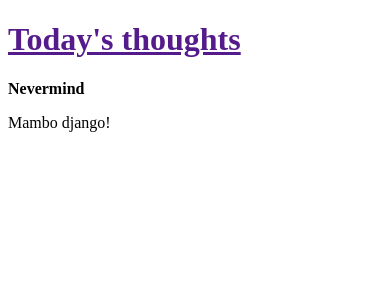
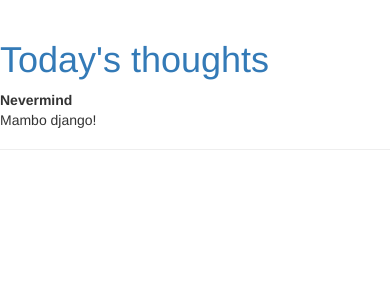
Before and after one commit to cristinadece/djangoblog, a Django app: page / in a window 390 px wide. Shown: the top 300 px of the page. Run offline with Django 3.2, Linux system fonts and the light colour scheme; data that the repository does not hold is empty; some libraries are stand-ins or nearby versions.

Commit message:
css stuff

```diff
--- a/blog/templates/blog/post_list.html
+++ b/blog/templates/blog/post_list.html
@@ -1,29 +1,37 @@
-<!DOCTYPE html>
+{% load staticfiles %}
 <html lang="en">
     <head>
+        <title>Hell-o-world!</title>
+        <link rel="stylesheet" href="//maxcdn.bootstrapcdn.com/bootstrap/3.2.0/css/bootstrap.min.css">
+        <link rel="stylesheet" href="//maxcdn.bootstrapcdn.com/bootstrap/3.2.0/css/bootstrap-theme.min.css">
+        <link rel="stylesheet" href="{% static 'css/blog.css' %}">
         <meta charset="UTF-8">
-    <title>Hell-o-world!</title>
     </head>
+
     <body>
-    <div>
-        <h1><a href="">Today's thoughts</a></a></h1>
+
+        <div class="page-header">
+            <h1><a href="/">Today's thoughts</a></h1>
             <strong>Nevermind</strong>
             <p>Mambo django!</p>
         </div>
 
-    <div>
-        <br>
+
+        <div class="content container">
+            <div class="row">
+                <div class="col-md-8">
+                    {% for post in posts %}
+                        <div class="post">
+                            <div class="date">
+                                <p>published: {{ post.published_date }}</p>
                             </div>
-
-
-    {% for post in posts %}
-        <div>
-            <p>published: {{ post.published_date }}</p>
                             <h1><a href="">{{ post.title }}</a></h1>
                             <p>{{ post.text|linebreaksbr }}</p>
-            <br>
                         </div>
                     {% endfor %}
+                </div>
+            </div>
+        </div>
 
 
     </body>
```
Lines whose indentation alone changed are shown as unchanged.
